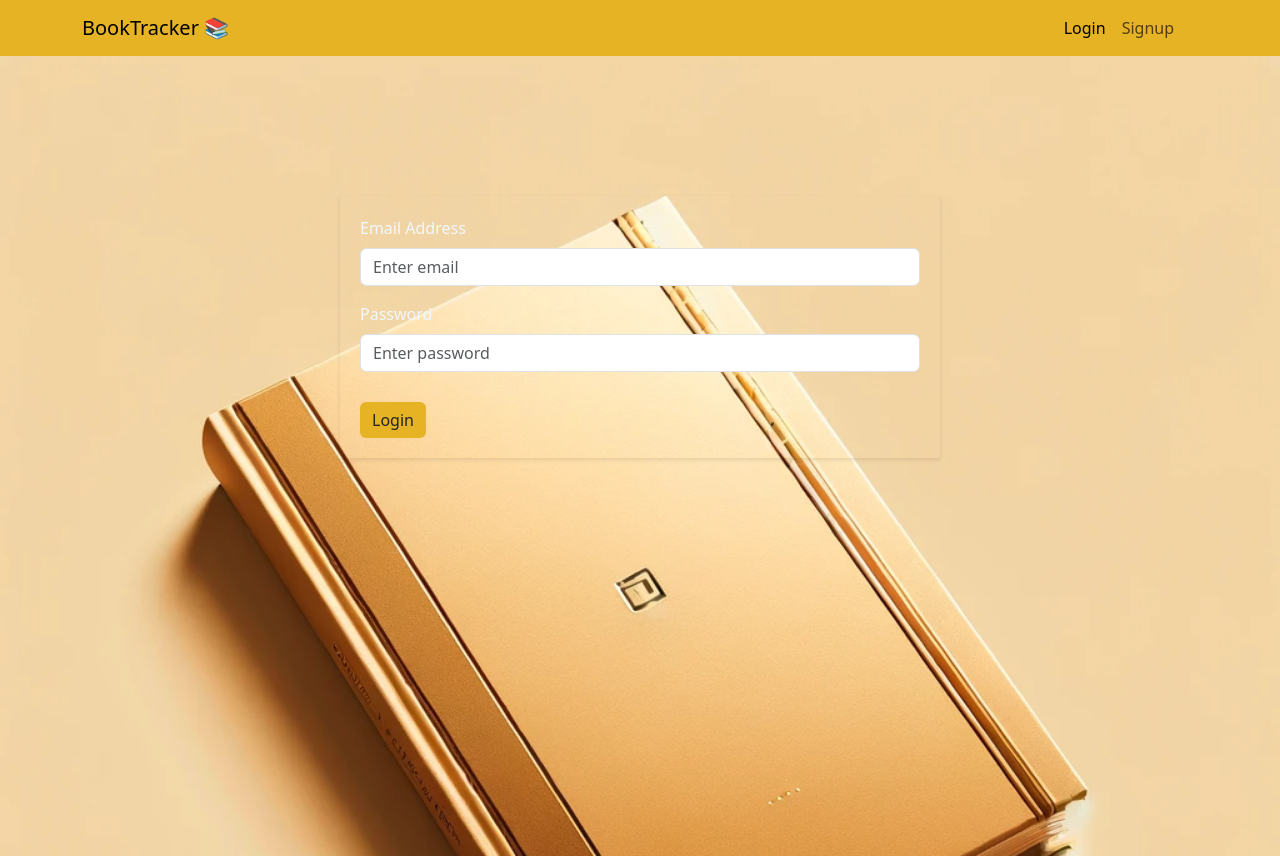
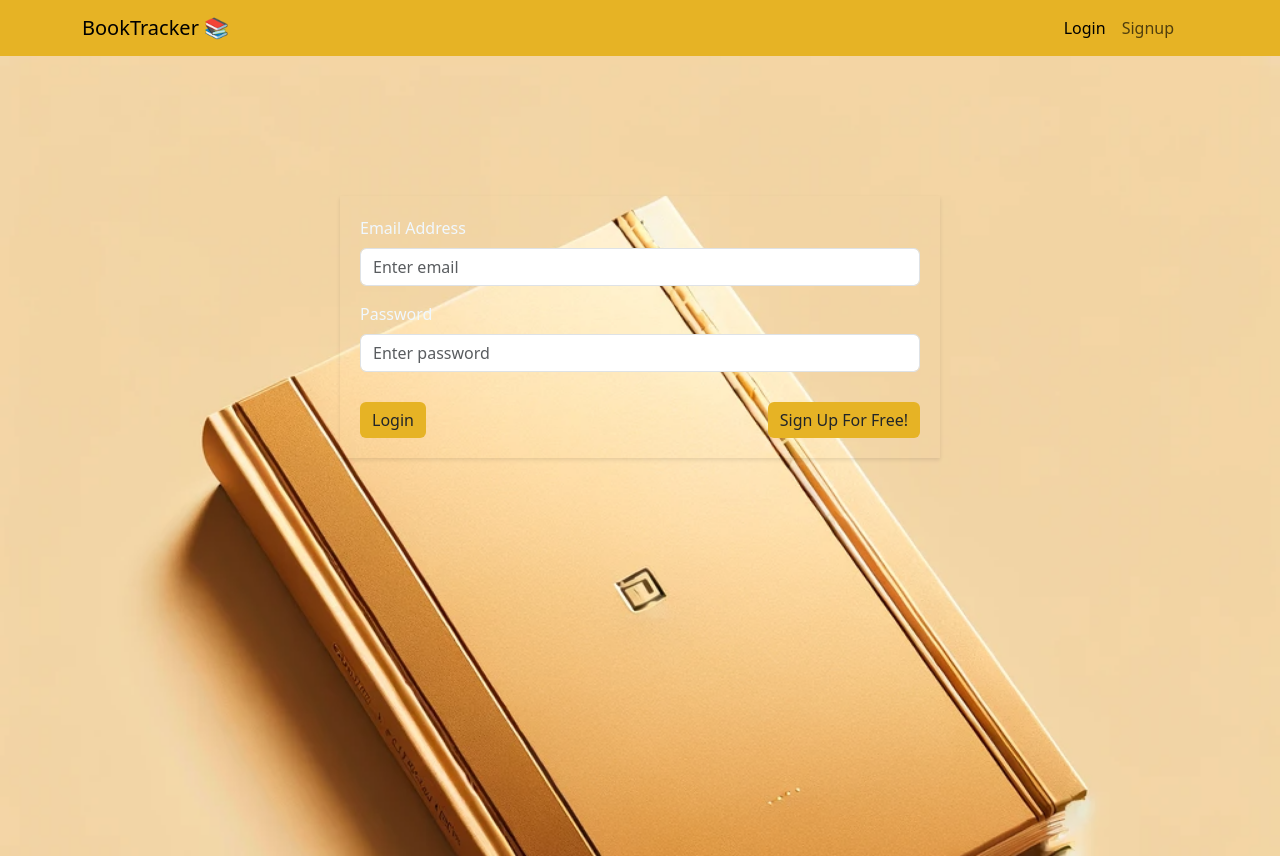
Before and after one commit to adamafaye1945/book-app-front-end, a React (Create React App) app: page /login in a window 1280 px wide. Built offline with nearby package versions, Linux system fonts and the light colour scheme.

Commit message:
go back button changed

```diff
--- a/src/components/AppButton.js
+++ b/src/components/AppButton.js
@@ -11,6 +11,7 @@ function AppButton({
   action,
   tracked,
   reviewed,
+  style
 }) {
   const buttonClasses = `${styles[type]} ${classAdded} `;
 
@@ -23,6 +24,7 @@ function AppButton({
         className={buttonClasses}
         onClick={action}
         disabled={tracked || reviewed}
+        style={style}
       >
         {children}
       </Button>
--- a/src/components/AppButton.module.css
+++ b/src/components/AppButton.module.css
@@ -27,6 +27,7 @@
   border: #6ac0df;
 }
 .stop {
+  /* margin-top: 20px; */
   border-color: black;
 }
 .stop:hover {
--- a/src/components/BookDetails.js
+++ b/src/components/BookDetails.js
@@ -121,6 +121,9 @@ function BookDetails() {
                     ? `Track ${displayedBook.title}`
                     : `Already Tracking ${displayedBook.title}`}
                 </AppButton>
+                <AppButton type="stop" useAs="NavLink" dest="/app/search">
+                  Go back{" "}
+                </AppButton>
               </Card.Body>
             </div>
           </Card>
--- a/src/components/Search.js
+++ b/src/components/Search.js
@@ -25,7 +25,7 @@ function Search() {
           <Form.Label column sm="2">
             Search any book or authors
           </Form.Label>
-          <Col sm="5">
+          <Col sm="7">
             <InputGroup>
               <InputGroup.Text>
                 <FontAwesomeIcon icon={faSearchengin} />
@@ -37,7 +37,7 @@ function Search() {
               />
             </InputGroup>
           </Col>
-          <Col sm="5">
+          <Col sm="3">
             <AppButton type="search" action={clearSearch}>
               CLEAR SEARCH
             </AppButton>
--- a/src/context/Context.js
+++ b/src/context/Context.js
@@ -62,7 +62,7 @@ function ContextProvider({ children }) {
         } finally {
           setLoading(false);
         }
-      }, 400);
+      }, 600);
 
       return () => clearTimeout(debounce);
     },
--- a/src/pages/Login.js
+++ b/src/pages/Login.js
@@ -48,9 +48,14 @@ function Login() {
               {loading ? (
                 <AppSpinner />
               ) : (
-                <AppButton type="login" action={handleAuth}>
-                  Login
-                </AppButton>
+                <>
+                  <AppButton type="login" action={handleAuth}>
+                    Login
+                  </AppButton>
+                  <AppButton type="signup" useAs="NavLink" dest="/signup">
+                    Sign Up For Free!
+                  </AppButton>
+                </>
               )}
             </div>
           </Form>
```
